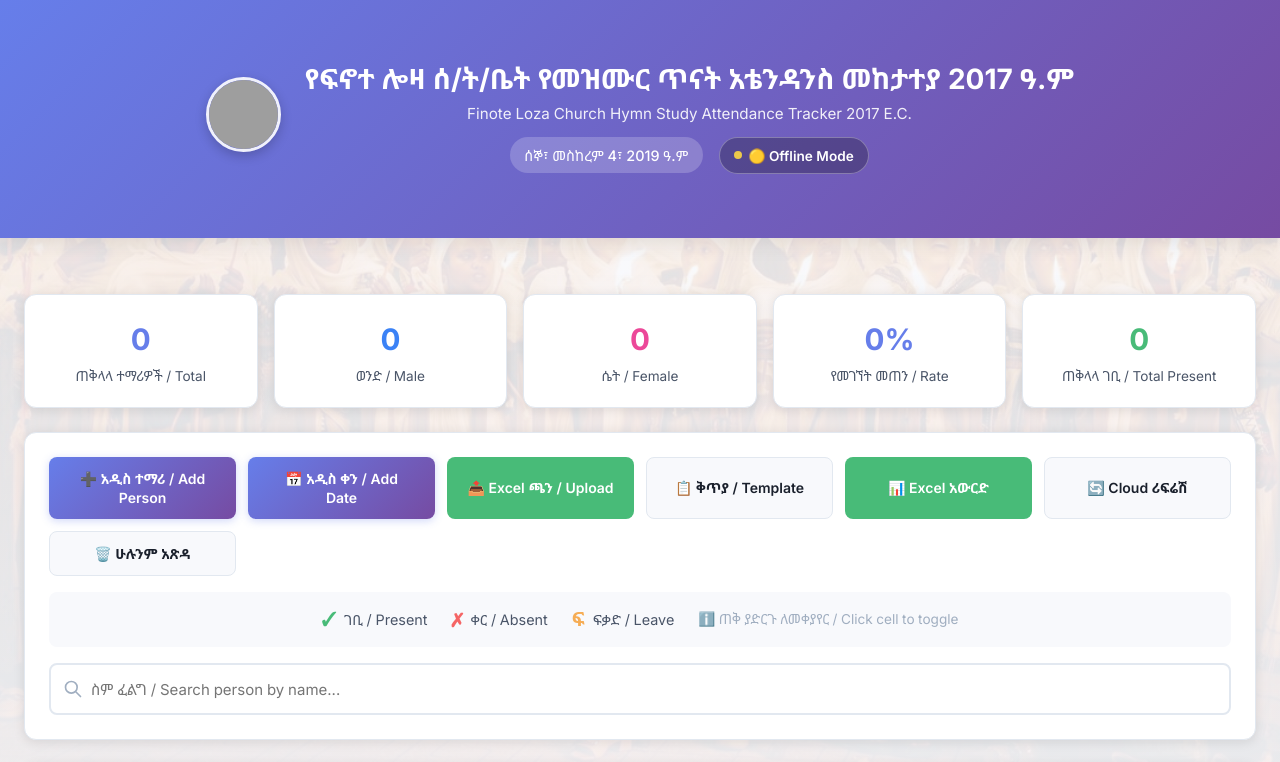
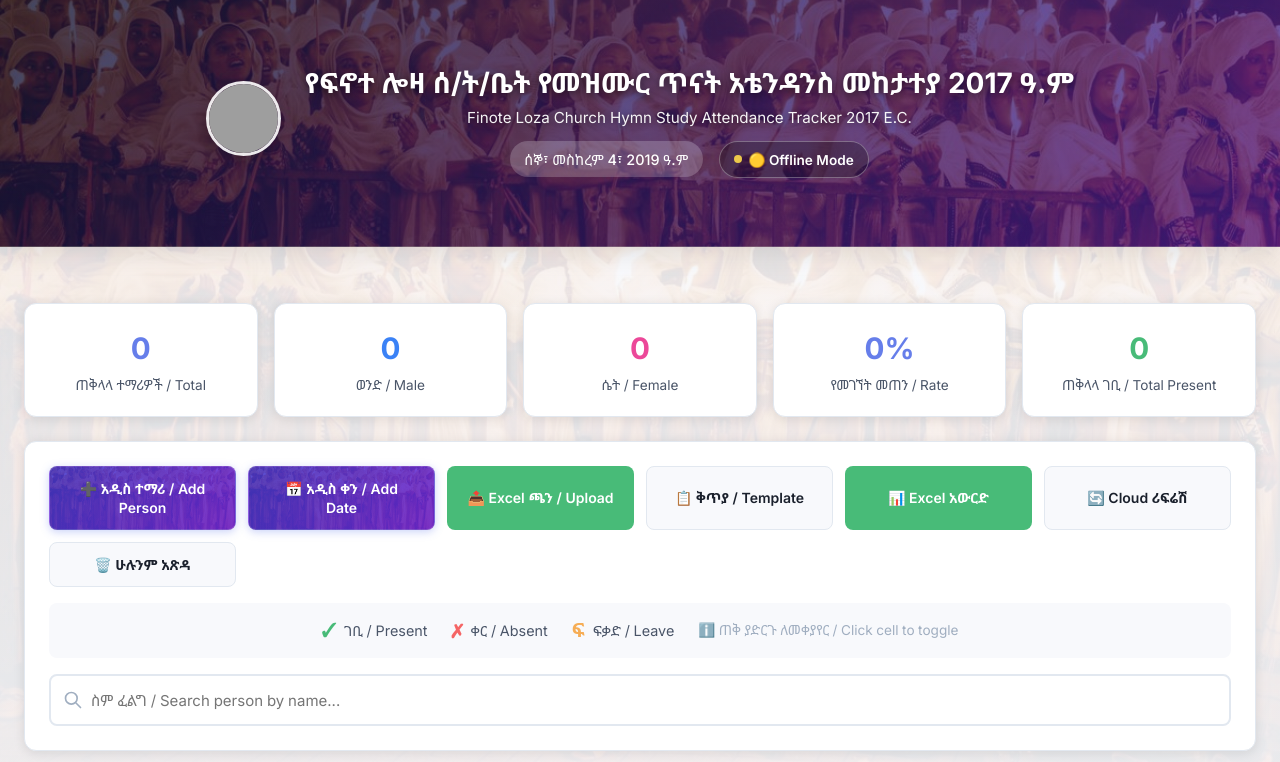
Before and after one commit to elsh1923/loza, a plain HTML site: page index.html in a window 1280 px wide. Shown: the top 762 px of the page. Drawn offline with nearby package versions, Linux system fonts and the light colour scheme; no server answers; grey boxes are pictures that could not be loaded.

Commit message:
style: apply canaan-landpage photo to header banner and primary elements

```diff
--- a/index.html
+++ b/index.html
@@ -69,11 +69,12 @@
         }
 
         header {
-            background: linear-gradient(135deg, #667eea 0%, #764ba2 100%);
-            padding: 2rem 0;
+            background: linear-gradient(135deg, rgba(20, 20, 50, 0.78) 0%, rgba(76, 29, 149, 0.75) 100%), url('canaan-landpage.jpg') center 28%/cover no-repeat;
+            padding: 2.25rem 0;
             margin-bottom: 2rem;
-            box-shadow: 0 4px 20px var(--shadow);
+            box-shadow: 0 6px 25px var(--shadow);
             position: relative;
+            border-bottom: 1px solid rgba(255, 255, 255, 0.2);
         }
 
         h1 {
@@ -82,12 +83,14 @@
             color: white;
             text-align: center;
             margin-bottom: 0.5rem;
+            text-shadow: 0 2px 8px rgba(0, 0, 0, 0.6);
         }
 
         .subtitle {
             text-align: center;
-            color: rgba(255, 255, 255, 0.9);
+            color: rgba(255, 255, 255, 0.95);
             font-size: 0.95rem;
+            text-shadow: 0 1px 6px rgba(0, 0, 0, 0.5);
         }
 
         .header-badges {
@@ -201,14 +204,16 @@
         }
 
         .btn-primary {
-            background: linear-gradient(135deg, #667eea 0%, #764ba2 100%);
+            background: linear-gradient(135deg, rgba(67, 56, 202, 0.88) 0%, rgba(109, 40, 217, 0.88) 100%), url('canaan-landpage.jpg') center/cover no-repeat;
             color: white;
-            box-shadow: 0 2px 8px rgba(102, 126, 234, 0.3);
+            box-shadow: 0 2px 8px rgba(102, 126, 234, 0.35);
+            border: 1px solid rgba(255, 255, 255, 0.15);
         }
 
         .btn-primary:hover {
             transform: translateY(-2px);
-            box-shadow: 0 4px 12px rgba(102, 126, 234, 0.4);
+            box-shadow: 0 4px 14px rgba(102, 126, 234, 0.5);
+            filter: brightness(1.08);
         }
 
         .btn-success {
```
